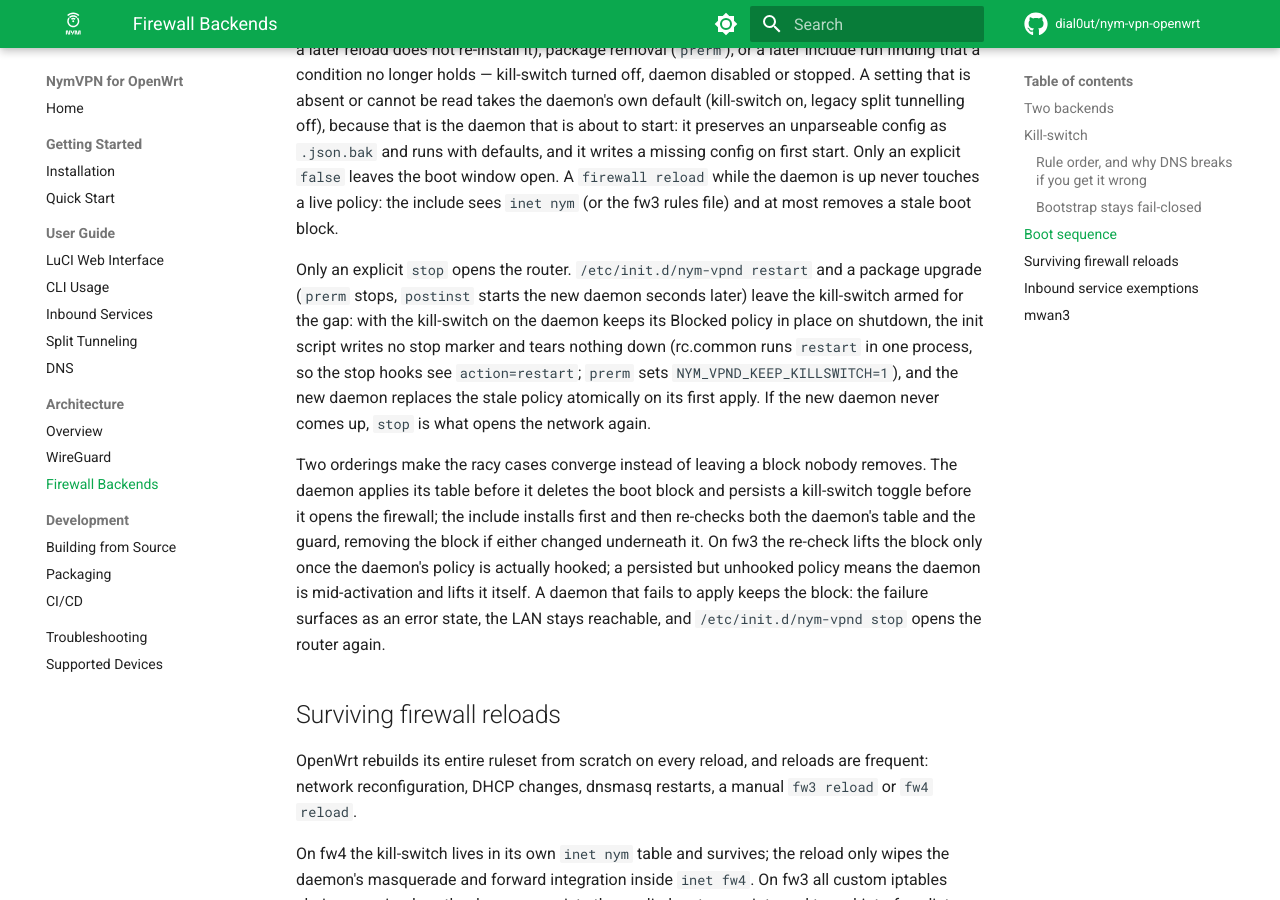
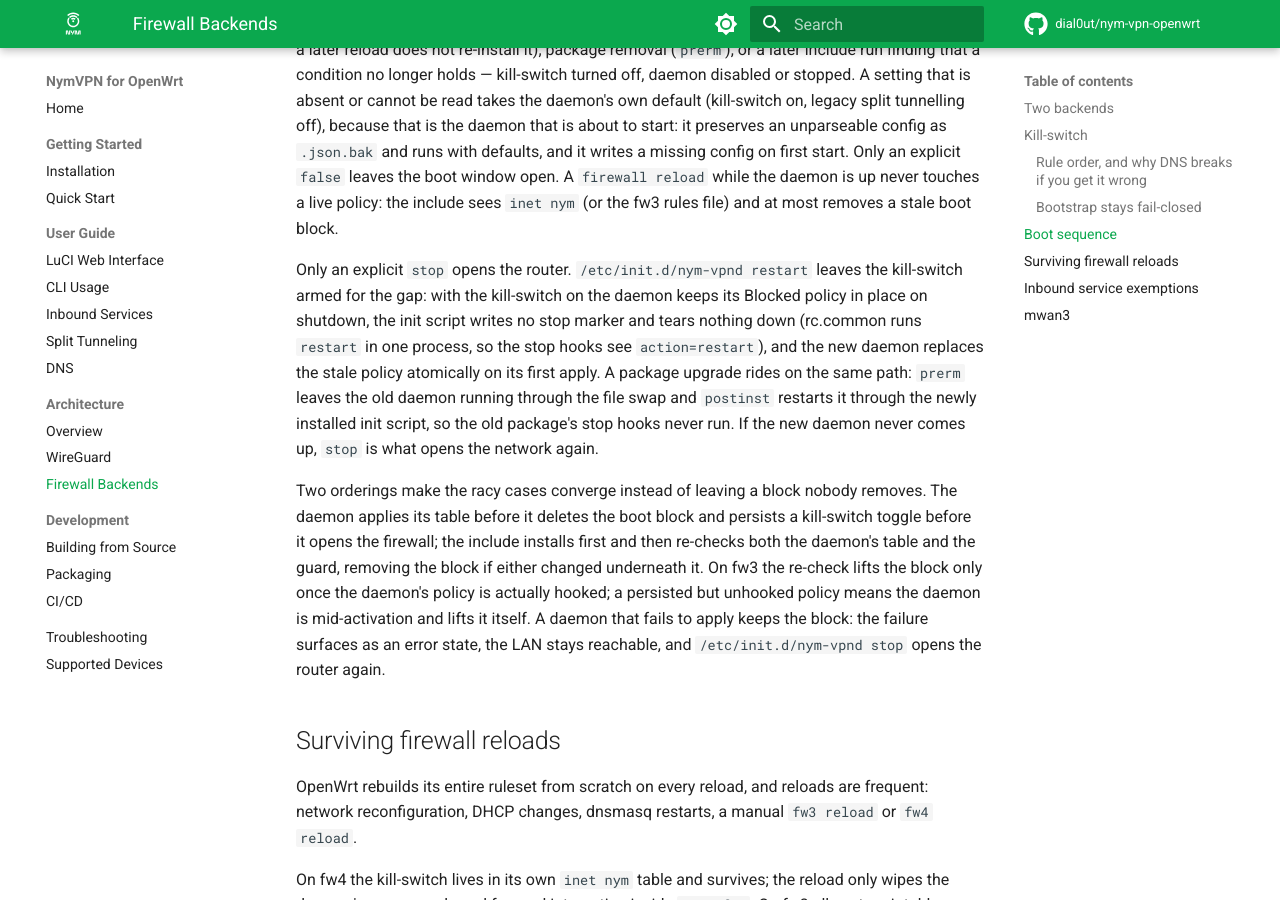
Before and after one commit to dial0ut/nym-vpn-openwrt, an MkDocs documentation site: the page built from docs/architecture/firewall.md, in a window 1280 px wide and 900 px high, scrolled down 3550 px. Built offline with MkDocs 1.6.1 and Material for MkDocs 9.7.7, drawn with Linux system fonts in a browser that asks for light colours; comment, search, counter and statistics services are not loaded.

Commit message:
fix(install): restart through the new init script on upgrade
prerm's stop on upgrade runs whatever init script is still installed, so
the kill-switch stayed armed only if the previous package already knew to.
Leave the old daemon running through the file swap and have postinst
restart it through the freshly installed script, whose restart path keeps
the Blocked policy in place. The keep-armed environment override is gone
with it.

```diff
--- a/docs/architecture/firewall.md
+++ b/docs/architecture/firewall.md
@@ -151,12 +151,13 @@ an explicit `false` leaves the boot window open. A `firewall reload` while the
 daemon is up never touches a live policy: the include sees `inet nym` (or the fw3 rules file) and
 at most removes a stale boot block.
 
-Only an explicit `stop` opens the router. `/etc/init.d/nym-vpnd restart` and a package upgrade
-(`prerm` stops, `postinst` starts the new daemon seconds later) leave the kill-switch armed for the
-gap: with the kill-switch on the daemon keeps its Blocked policy in place on shutdown, the init
-script writes no stop marker and tears nothing down (rc.common runs `restart` in one process, so the
-stop hooks see `action=restart`; `prerm` sets `NYM_VPND_KEEP_KILLSWITCH=1`), and the new daemon
-replaces the stale policy atomically on its first apply. If the new daemon never comes up, `stop`
+Only an explicit `stop` opens the router. `/etc/init.d/nym-vpnd restart` leaves the kill-switch
+armed for the gap: with the kill-switch on the daemon keeps its Blocked policy in place on
+shutdown, the init script writes no stop marker and tears nothing down (rc.common runs `restart`
+in one process, so the stop hooks see `action=restart`), and the new daemon replaces the stale
+policy atomically on its first apply. A package upgrade rides on the same path: `prerm` leaves the
+old daemon running through the file swap and `postinst` restarts it through the newly installed
+init script, so the old package's stop hooks never run. If the new daemon never comes up, `stop`
 is what opens the network again.
 
 Two orderings make the racy cases converge instead of leaving a block nobody removes. The daemon
```
Also changed, not shown: 3 other files.
